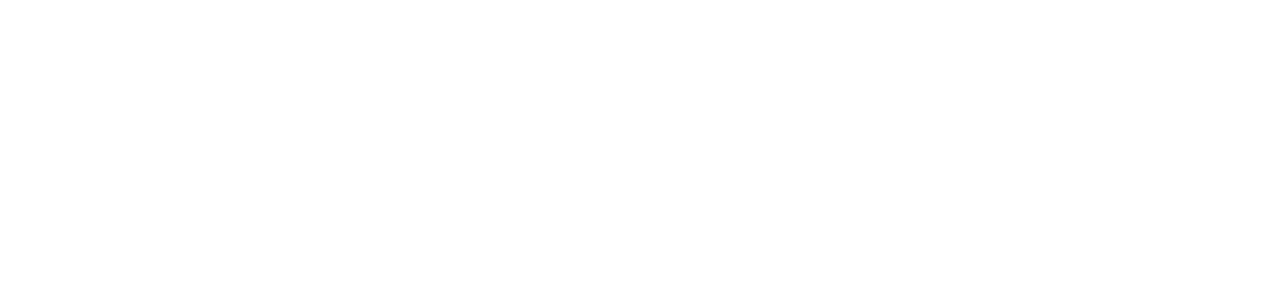
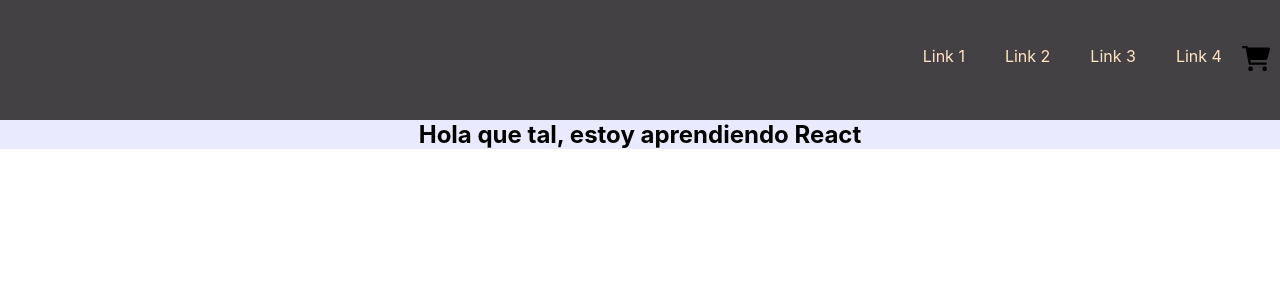
Before and after one commit to NorbertoRubulotta/cursoReact, a React (Create React App) app: page / in a window 1280 px wide. Shown: the top 300 px of the page. Built offline with nearby package versions, Linux system fonts and the light colour scheme.

Commit message:
Se completa desafío 2 y 3, se agrega el uso de componentes y carrito de compras en la barra de navegación

```diff
--- a/src/App.css
+++ b/src/App.css
@@ -1,4 +1,9 @@
-.App {
+*{
+  padding: 0;
+  margin: 0;
+  box-sizing: border-box;
+}
+.app {
   text-align: center;
-  background-color: blue;
+  background-color: rgba(0, 0, 255, 0.082);
 }
--- a/src/App.js
+++ /dev/null
@@ -1,11 +0,0 @@
-import './App.css';
-
-function App() {
-  return (
-    <div className="App">
-
-    </div>
-  );
-}
-
-export default App;
--- /dev/null
+++ b/src/App.jsx
@@ -0,0 +1,15 @@
+import './App.css';
+import NavBar from './components/NavBar';
+import ItemListContainer from './containers/ItemListContainer';
+
+function App() {
+  return (
+    <div className="app">
+      <NavBar/>
+      <ItemListContainer greeting ='Hola que tal, estoy aprendiendo React'/>
+
+    </div>
+  );
+}
+
+export default App;
--- /dev/null
+++ b/src/components/CartWidget/index.jsx
@@ -0,0 +1,12 @@
+import React from 'react'
+
+const CartWidget = () => {
+  return (
+      <div>
+    <svg xmlns="http://www.w3.org/2000/svg" height={25} viewBox="0 0 576 512"><path d="M96 0C107.5 0 117.4 8.19 119.6 19.51L121.1 32H541.8C562.1 32 578.3 52.25 572.6 72.66L518.6 264.7C514.7 278.5 502.1 288 487.8 288H170.7L179.9 336H488C501.3 336 512 346.7 512 360C512 373.3 501.3 384 488 384H159.1C148.5 384 138.6 375.8 136.4 364.5L76.14 48H24C10.75 48 0 37.25 0 24C0 10.75 10.75 0 24 0H96zM128 464C128 437.5 149.5 416 176 416C202.5 416 224 437.5 224 464C224 490.5 202.5 512 176 512C149.5 512 128 490.5 128 464zM512 464C512 490.5 490.5 512 464 512C437.5 512 416 490.5 416 464C416 437.5 437.5 416 464 416C490.5 416 512 437.5 512 464z"/></svg>
+    </div>
+
+  )
+}
+
+export default CartWidget
--- /dev/null
+++ b/src/components/NavBar/index.jsx
@@ -0,0 +1,20 @@
+import React from 'react';
+import './styles.css';
+import CartWidget from '../CartWidget';
+
+const NavBar = () => {
+    return (
+        <nav className = 'navBar'>
+<ul>
+    <li><a href="http://">Link 1</a></li>
+    <li><a href="http://">Link 2</a></li>
+    <li><a href="http://">Link 3</a></li>
+    <li><a href="http://">Link 4</a></li>
+    <CartWidget/>
+</ul>
+</nav>
+
+    )
+}
+
+export default NavBar;
--- /dev/null
+++ b/src/components/NavBar/styles.css
@@ -0,0 +1,25 @@
+ul{
+    display:flex;
+    flex-direction:row;
+    list-style: none;
+}
+li{
+    text-decoration:none;
+}
+
+a{
+    text-decoration: none;
+    color:bisque;
+    padding:10px;
+    margin: 0 10px;
+}
+.navBar{
+    background-color: rgba(34, 32, 30, 0.832);
+    height: 15vh;
+    display: flex;
+    flex-direction: row;
+    align-items: center;
+    align-content: space-between;
+    justify-content: flex-end;
+    padding: 10px;
+}
--- /dev/null
+++ b/src/containers/ItemListContainer/index.jsx
@@ -0,0 +1,11 @@
+import React from 'react'
+import './styles.css';
+const ItemListContainer = ({greeting}) => {
+  return (
+    <div className='container'>
+        <h2>{greeting}</h2>
+    </div>
+  )
+}
+
+export default ItemListContainer
--- /dev/null
+++ b/src/containers/ItemListContainer/styles.css
@@ -0,0 +1,8 @@
+.container{
+    max-width: 1200px;
+    display: flex;
+    flex-direction: column;
+    align-items: center;
+    justify-content: center;
+    margin: 0 auto;
+}
```
Also changed, not shown: src/components/NavBar.jsx (deleted, +0 -14 lines), src/components/CartWidget/styles.css (added).
